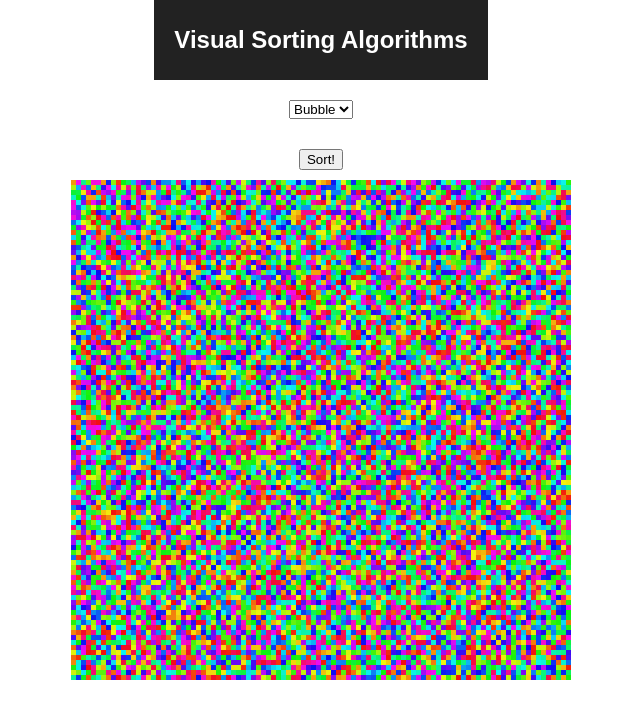
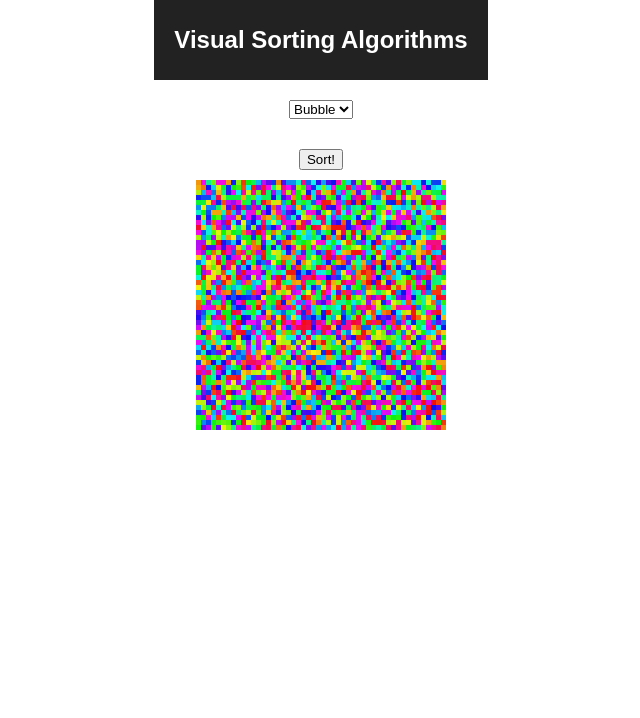
Before and after one commit to naomiajacobs/visualSortingAlgorithms, a React (Create React App) app: page / in a window 1280 px wide. Shown: the top 718 px of the page, without its empty margins (319-959 px from the left). Built offline with nearby package versions, Linux system fonts and the light colour scheme.

Commit message:
Change size to smaller square to speed up calculations

```diff
--- a/src/SortingVisualization.css
+++ b/src/SortingVisualization.css
@@ -4,7 +4,7 @@
 }
 
 .row {
-  width: 500px;
+  width: 250px;
   height: 5px;
   display: flex;
 }
--- a/src/SortingVisualization.jsx
+++ b/src/SortingVisualization.jsx
@@ -27,14 +27,12 @@ class SortingVisualization extends Component {
 
   generateRandomColor() {
     var h = this.rand(1, 360); // color hue between 1 and 360
-    var s = 90; // saturation 100%
-    var l = 50; // lightness 50%
-    return 'hsl(' + h + ',' + s + '%,' + l + '%)';
+    return `hsl(${h},90%,50%)`;
   }
 
   createRow() {
     const rowState = [];
-    for (let i = 0; i < 100; i++) {
+    for (let i = 0; i < 50; i++) {
       rowState.push(this.generateRandomColor());
     }
     return rowState;
@@ -42,7 +40,7 @@ class SortingVisualization extends Component {
 
   createRows() {
     const rows = [];
-    for (let i = 0; i < 100; i++) {
+    for (let i = 0; i < 50; i++) {
       rows.push(this.createRow());
     }
     return rows;
--- a/src/sortingFunctions.js
+++ b/src/sortingFunctions.js
@@ -25,7 +25,7 @@ function swapAtIndexIfNeeded(row) {
 function sortStep() {
   rows.forEach(swapAtIndexIfNeeded);
 
-  if (swappingAt === 98) {
+  if (swappingAt === 48) {
     swappingAt = 0;
     if (!madeSwap) {
       stillSwapping = false;
```
